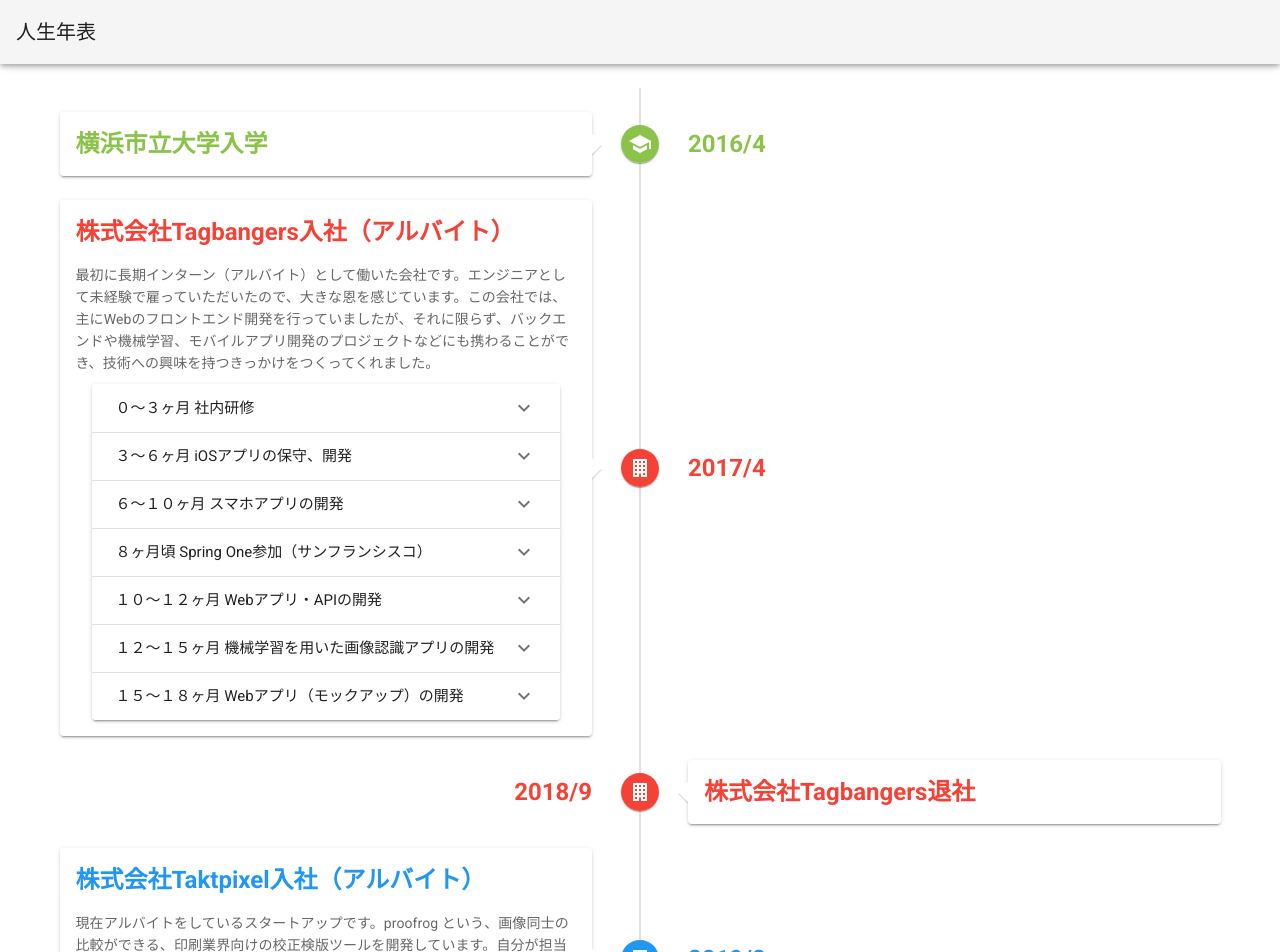
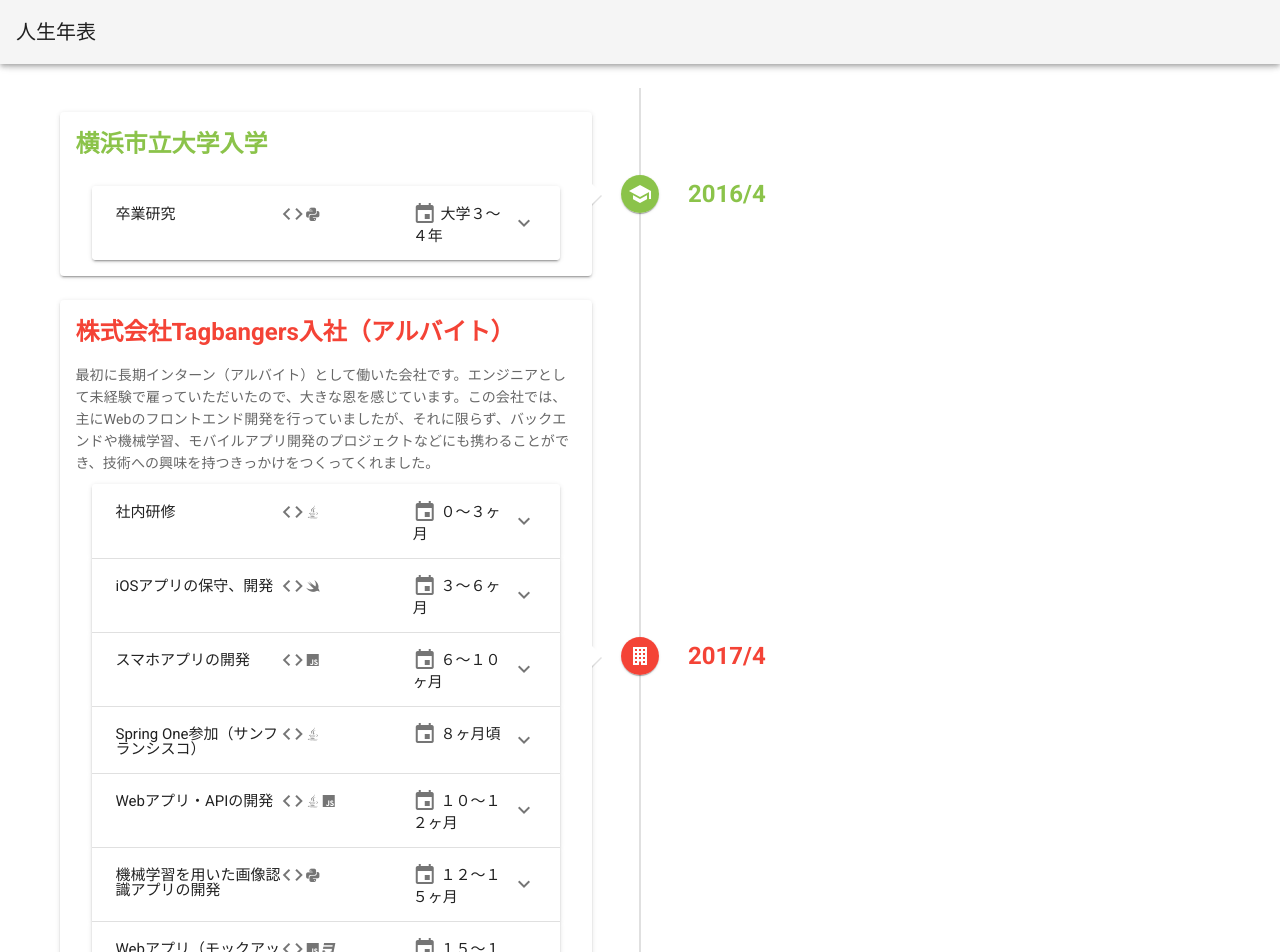
Before and after one commit to fhiroki/portfolio, a Vue app: page / in a window 1280 px wide. Shown: the top 952 px of the page. Built offline with nearby package versions, Linux system fonts and the light colour scheme.

Commit message:
Design adjustment

```diff
--- a/src/components/Home.vue
+++ b/src/components/Home.vue
@@ -19,19 +19,37 @@
                 v-text="item.yearMonth"
               ></span>
             </template>
+
             <v-card class="elevation-2">
               <v-card-title
                 :class="`headline font-weight-bold ${item.color}--text`"
               >
                 <div>{{ item.title }}</div>
               </v-card-title>
-              <v-card-text v-if="item.content" class="card-text">
+
+              <v-card-text v-if="item.content || item.works" class="card-text">
                 <div v-html="item.content"></div>
+
                 <v-expansion-panels popout class="expansion-panel">
                   <v-expansion-panel v-for="(work, i) in item.works" :key="i">
-                    <v-expansion-panel-header>{{
-                      work.title
-                    }}</v-expansion-panel-header>
+                    <v-expansion-panel-header>
+                      <v-row no-gutters>
+                        <v-col cols="5" style="padding-top: 5px">
+                          {{ work.title }}
+                        </v-col>
+                        <v-col cols="4">
+                          <v-icon>mdi-code-tags</v-icon>
+                          <span v-for="(language, i) in work.languages" :key="i">
+                            <v-icon small>mdi-language-{{ language }}</v-icon>
+                          </span>
+                        </v-col>
+                        <v-col cols="3">
+                          <v-icon>mdi-calendar</v-icon>
+                          {{ work.period }}
+                        </v-col>
+                      </v-row>
+                    </v-expansion-panel-header>
+
                     <v-expansion-panel-content>
                       <div v-html="work.content"></div>
                     </v-expansion-panel-content>
@@ -55,15 +73,27 @@
       {
         yearMonth: "2016/4",
         title: "横浜市立大学入学",
-        url: "https://www.yokohama-cu.ac.jp/",
         icon: "mdi-school",
         color: "light-green",
-        content: "",
+        works: [
+          {
+            title: "卒業研究",
+            period: "大学３〜４年",
+            languages: ["python"],
+            content: `卒業研究として、\
+<a href="https://github.com/fhiroki/analyze-leed-pattern" target="_blank" rel="noopener noreferrer">画像認識ソフト</a>\
+を開発しました。このプロジェクトは、実験の効率化を図るもので、\
+LEEDと呼ばれる電子回折装置を用いて撮影された画像から、\
+回折スポットを自動で検出し、解析を行います。\
+Python で CLI ツールとして実装しており、画像の解析には OpenCV を使用しました。\
+このプロジェクトでは機械学習は用いていませんが、\
+クラシカルな画像処理でも精度の高い検出結果を得ることができました。`,
+          },
+        ],
       },
       {
         yearMonth: "2017/4",
         title: "株式会社Tagbangers入社（アルバイト）",
-        url: "https://www.tagbangers.co.jp/",
         icon: "mdi-office-building",
         color: "red",
         content:
@@ -74,7 +104,9 @@
 技術への興味を持つきっかけをつくってくれました。",
         works: [
           {
-            title: "０〜３ヶ月 社内研修",
+            title: "社内研修",
+            period: "０〜３ヶ月",
+            languages: ["java"],
             content:
               "会社に入ってから約３ヶ月間は、研修期間として、様々な課題にチャレンジしました。\
 タグバンガーズはWeb開発が中心の会社で、主な言語としてはJava、フレームワークはSpringを使用しているので、まずは、Javaで課題を出していただきました。\
@@ -96,7 +128,9 @@
 そうして少しずつプログラムに対する理解を深めていき、約3ヶ月後からはいよいよ実務に入らせていただくことになりました。",
           },
           {
-            title: "３〜６ヶ月 iOSアプリの保守、開発",
+            title: "iOSアプリの保守、開発",
+            period: "３〜６ヶ月",
+            languages: ["swift"],
             content:
               "約３ヶ月経った頃には、先輩のエンジニアにご指導いただきながら、iOSアプリの保守や開発を行いました。\
 ここでは、現場でどのようなツールを使い、どのように仕事を進めていくのかを学ぶことができました。\
@@ -108,7 +142,9 @@
 一見当たり前のことのようにも思えますが、実際にやってみるまではデバッグの大変さを理解していなかったので、大きな学びの１つだと思います。",
           },
           {
-            title: "６〜１０ヶ月 スマホアプリの開発",
+            title: "スマホアプリの開発",
+            period: "６〜１０ヶ月",
+            languages: ["javascript"],
             content:
               "NativeScriptという、iOSとAndroidの両方を同時に開発できるフレームワークを用いて、スマホアプリの開発を行いました。\
 まず画面のモックアップを作り、その後でAPIコール部分を作りました。\
@@ -123,7 +159,9 @@
 これらの１手間がかなり厳しく、色々な手直しが入り、正直心が折れそうになりました。その分、リリースが完了した時の達成感は一入でした。",
           },
           {
-            title: "８ヶ月頃 Spring One参加（サンフランシスコ）",
+            title: "Spring One参加（サンフランシスコ）",
+            period: "８ヶ月頃",
+            languages: ["java"],
             content:
               "インターンを始めて約半年が経った頃、社内研修としてSpring Oneに参加するため、サンフランシスコに連れていってもらいました。\
 海外に行くのは生まれて初めてだったので、非常に貴重な経験をさせてもらったと思っています。\
@@ -138,7 +176,9 @@
 「おもてなし」の精神は口だけではなく、本当なんだと実感しました。",
           },
           {
-            title: "１０〜１２ヶ月 Webアプリ・APIの開発",
+            title: "Webアプリ・APIの開発",
+            period: "１０〜１２ヶ月",
+            languages: ["java", "javascript"],
             content:
               "WebアプリはAngularというJavaScriptのフレームワーク、APIはSpringで実装しました。\
 AngularはNativeScriptでも使っていたので、比較的習得が早かった気がします。\
@@ -147,7 +187,9 @@
 Springに関しては奥が深く、まだまだ勉強すべきことがたくさんあるので、今後の学習課題の１つだと思っています。",
           },
           {
-            title: "１２〜１５ヶ月 機械学習を用いた画像認識アプリの開発",
+            title: "機械学習を用いた画像認識アプリの開発",
+            period: "１２〜１５ヶ月",
+            languages: ["python"],
             content:
               "機械学習のライブラリを用いた画像認識の組み込みアプリを開発しました。\
 前々から機械学習には興味があったので、このプロジェクトが決まった時は嬉しかったです。\
@@ -156,7 +198,9 @@
 その中でも、Coursera の Machine Learning の講義は大変勉強になりました。",
           },
           {
-            title: "１５〜１８ヶ月 Webアプリ（モックアップ）の開発",
+            title: "Webアプリ（モックアップ）の開発",
+            period: "１５〜１８ヶ月",
+            languages: ["javascript", "css3"],
             content:
               "最後のプロジェクトに臨む頃には、Gitの使い方やタスク管理の仕方などがある程度習熟してきて、基本的な操作は問題なく行えるようになりました。\
 正直にいうと、最初の頃はあまり理解せずに、GUI頼みでそれらのツールを使っており、だいぶ経ってからきちんと理解するに至りました。\
@@ -176,15 +220,14 @@
       {
         yearMonth: "2019/8",
         title: "株式会社Taktpixel入社（アルバイト）",
-        url: "https://taktpixel.co.jp/",
         icon: "mdi-office-building",
         color: "blue",
-        content:
-          "現在アルバイトをしているスタートアップです。\
-proofrog という、画像同士の比較ができる、印刷業界向けの校正検版ツールを開発しています。\
+        content: `現在アルバイトをしているスタートアップです。\
+<a href="https://proofrog.cloud/" target="_blank" rel="noopener noreferrer">proofrog</a>という、画像同士の比較ができる、\
+印刷業界向けの校正検版ツールを開発しています。\
 自分が担当しているのは、主にバックエンドですが、フロントエンドも必要に応じて担当することがあるので、\
 未熟ながらもフルスタックエンジニアのような働きができているのではないかと思います。\
-普段は、製品のコアである画像処理関連のアルゴリズムを実装しています。",
+普段は、製品のコアである画像処理関連のアルゴリズムを実装しています。`,
       },
       {
         yearMonth: "2019/12（2日間）",
@@ -199,7 +242,6 @@
       {
         yearMonth: "2020/2",
         title: "株式会社RevComm入社（業務委託）",
-        url: "https://www.revcomm.co.jp/",
         icon: "mdi-office-building",
         color: "light-blue",
         content:
@@ -218,13 +260,12 @@
       {
         yearMonth: "2020/4",
         title: "横浜市立大学大学院入学",
-        url: "https://www.yokohama-cu.ac.jp/ds/",
         icon: "mdi-school",
         color: "light-green",
         content:
-          "機械学習関連の勉強がしたかったので、データサイエンス研究科に入学。\
-          CS系大学院と迷ったが、卒業する年にちょうど新たな研究科が設立されたので運命を感じ、\
-          そのまま横浜市立大学の大学院へ進学。",
+          "機械学習関連の勉強がしたかったので、データサイエンス研究科に入学しました。\
+          CS系大学院と迷いましたが、卒業する年にちょうど新たな研究科が設立されたので、運命を感じ、\
+          そのまま横浜市立大学の大学院へ進学しました。",
       },
       {
         yearMonth: "2020/6",
@@ -236,8 +277,6 @@
       {
         yearMonth: "2020/9（2週間）",
         title: "楽天株式会社インターン",
-        url:
-          "https://commerce-engineer.rakuten.careers/careers/graduates/internship/summer-short",
         icon: "mdi-office-building",
         color: "red",
         content:
@@ -261,5 +300,8 @@
 }
 .expansion-panel {
   padding-top: 10px;
+  i {
+    margin-bottom: 3px;
+  }
 }
 </style>
```
